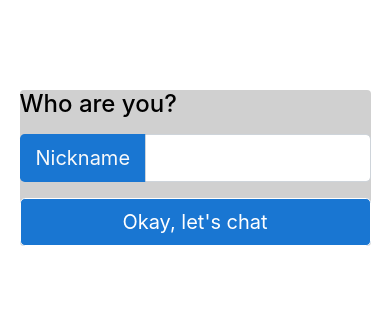
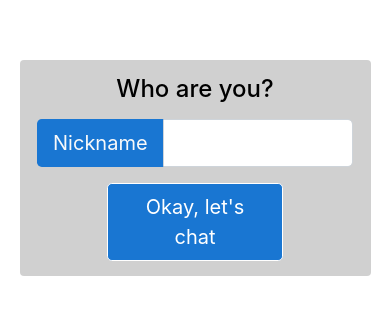
Before and after one commit to ConnorJamesLow/cloud-client, a website: page client/index.html in a window 390 px wide. Shown: the part 254-568 px from the top of the page. Drawn offline with nearby package versions, Linux system fonts and the light colour scheme; no server answers.

Commit message:
Even mooar mobility friendility!

```diff
--- a/client/styles.css
+++ b/client/styles.css
@@ -109,11 +109,14 @@
 
 h4 {
 	color: #000000;
+	display: table;
+	margin-left: auto;
+	margin-right: auto;
 }
 
 .app-message-sender {
 	background: #D0D0D0;
-	border-radius: 0.25rem;
+	border-radius: 1rem;
 	color: #000000;
 	padding: 4px 8px;
 	max-width: 100%;
@@ -233,6 +236,20 @@ h4 {
 	.app-message-timestamp.small {
 		display: none;
 	}
+	#name {
+		padding-top: 15px !important;
+		padding-bottom: 15px !important;
+	}
+	.input-group.input-group-lg.mb-3 {
+		margin-left: auto;
+		margin-right: auto;
+		width: 90%;
+	}
+	.btn.app-btn-outline-s.btn-block.btn-lg {
+		margin-left: auto;
+		margin-right: auto;
+		width: 50%;
+	}
 }
 
 @media only screen and (max-width: 1025px) {
```
